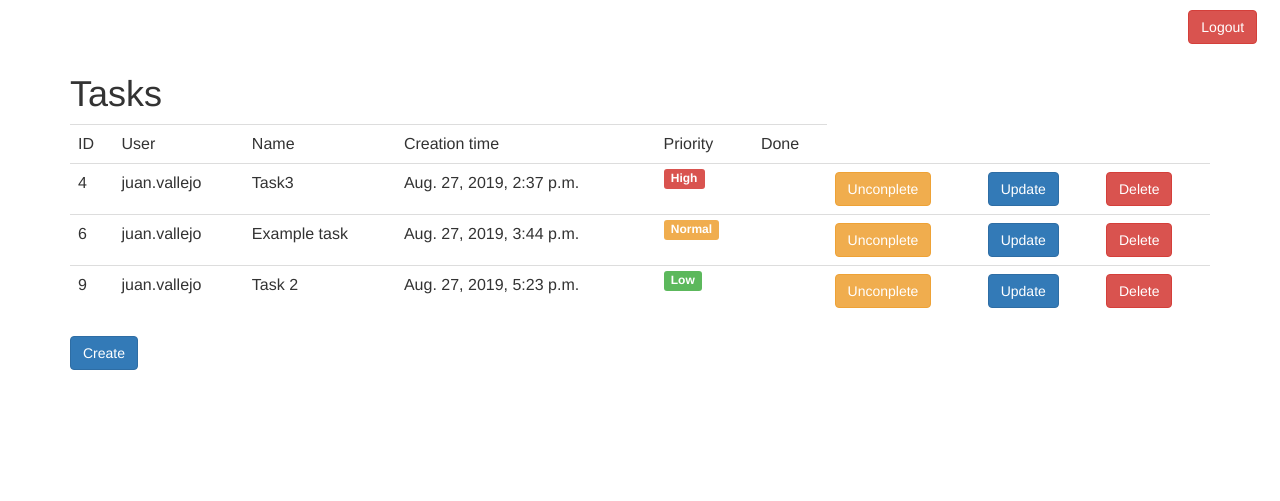
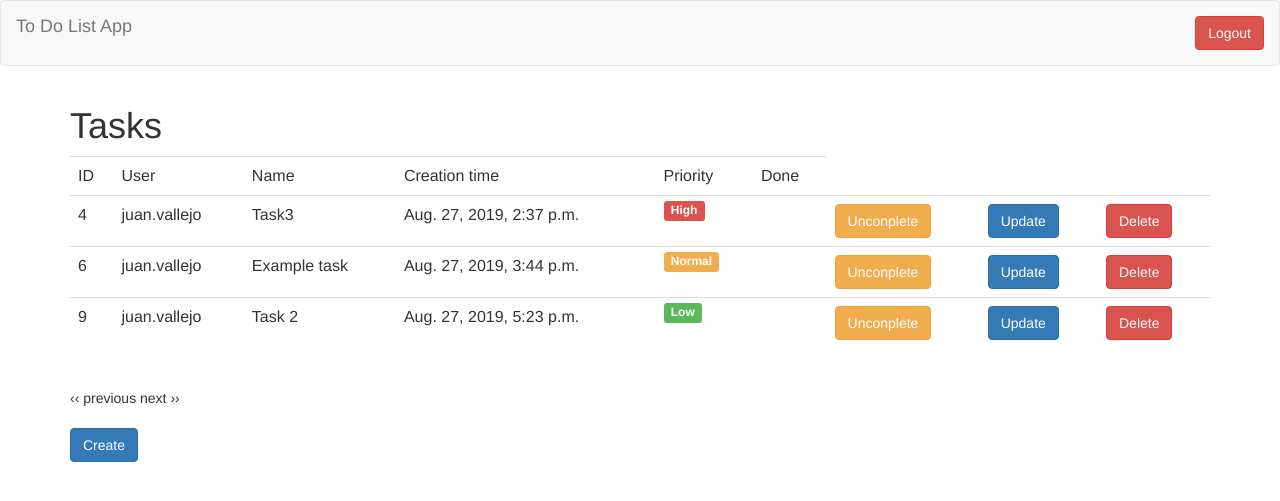
Before and after one commit to juanvallejo-eb/todolist, a Django app: page /tasks/ in a window 1280 px wide. Shown: the top 501 px of the page. Run offline with Django 3.2, Linux system fonts and the light colour scheme; a user stored in the database is signed in; data comes from the database, SQL or seed files in the repository; both versions use the stored data as it was after the commit; some libraries are stand-ins or nearby versions.

Commit message:
added pagination : ::

```diff
--- a/task_app/views.py
+++ b/task_app/views.py
@@ -2,7 +2,7 @@
 from django.views.generic.list import ListView
 
 from django.contrib.auth.mixins import LoginRequiredMixin
-# from django.contrib.auth import LoginView
+from pure_pagination.mixins import PaginationMixin
 
 from django import forms
 from django.urls import reverse_lazy
@@ -25,10 +25,10 @@
     success_url = reverse_lazy('task_list')
 
 
-class TaskListView(LoginRequiredMixin, ListView):
+class TaskListView(LoginRequiredMixin, PaginationMixin, ListView):
 
+    paginate_by = 6  # if pagination is desired
     model = Task
-    paginate_by = 100  # if pagination is desired
 
     def get_queryset(self):
         return Task.objects.filter(user=self.request.user)
--- /dev/null
+++ b/templates/_pagination.html
@@ -0,0 +1,22 @@
+{% load i18n %}
+<div class="pagination">
+    {% if page_obj.has_previous %}
+        <a href="?{{ page_obj.previous_page_number.querystring }}" class="prev">&lsaquo;&lsaquo; {% trans "previous" %}</a>
+    {% else %}
+        <span class="disabled prev">&lsaquo;&lsaquo; {% trans "previous" %}</span>
+    {% endif %}
+    {% for page in page_obj.pages %}
+        {% if page %}
+            {% ifequal page page_obj.number %}
+                <span class="current page">{{ page }}</span>
+            {% else %}
+                <a href="?{{ page.querystring }}" class="page">{{ page }}</a>
+            {% endifequal %}
+        {% endif %}
+    {% endfor %}
+    {% if page_obj.has_next %}
+        <a href="?{{ page_obj.next_page_number.querystring }}" class="next">{% trans "next" %} &rsaquo;&rsaquo;</a>
+    {% else %}
+        <span class="disabled next">{% trans "next" %} &rsaquo;&rsaquo;</span>
+    {% endif %}
+</div>
--- a/templates/base.html
+++ b/templates/base.html
@@ -10,15 +10,19 @@
 </head>
 <body>
   <main>
-    <nav>
-        <ul class="nav nav-pills">
-            <li class="col md-4 col-xs-offset-11">
+      <nav class="navbar navbar-default">
+          <div class="container-fluid">
+            <div class="navbar-header">
+              <a class="navbar-brand" href="{% url 'task_list' %}">To Do List App</a>
+            </div>
+            <ul class="nav navbar-nav navbar-right">
+              <li class="pull-left">
                 <a href="{% url 'logout' %}">
-                        <button id="create-btn" class="btn btn-danger" />{% bootstrap_icon "logout" %} Logout</button>
-                </a>
-            </li>
-        </ul>
-    </nav>
+                  <button id="logout-btn" class="btn btn-danger" />{% bootstrap_icon "logout" %} Logout</button>
+                </a></li>
+            </ul>
+          </div>
+        </nav>
     {% block content %}
     {% endblock %}
   </main>
--- a/templates/task_app/task_list.html
+++ b/templates/task_app/task_list.html
@@ -43,6 +43,7 @@
             </tr>
         {% endfor %}
         </table>
+        {% include "_pagination.html" %}
     <p><a href="{% url 'task_new' %}">
         <button id="create-btn" class="btn btn-primary" />{% bootstrap_icon "apple" %} Create</button>
     </a></p>
```
Also changed, not shown: todolist_site/settings.py (+8 -0 lines), db.sqlite3, 1 other file.
